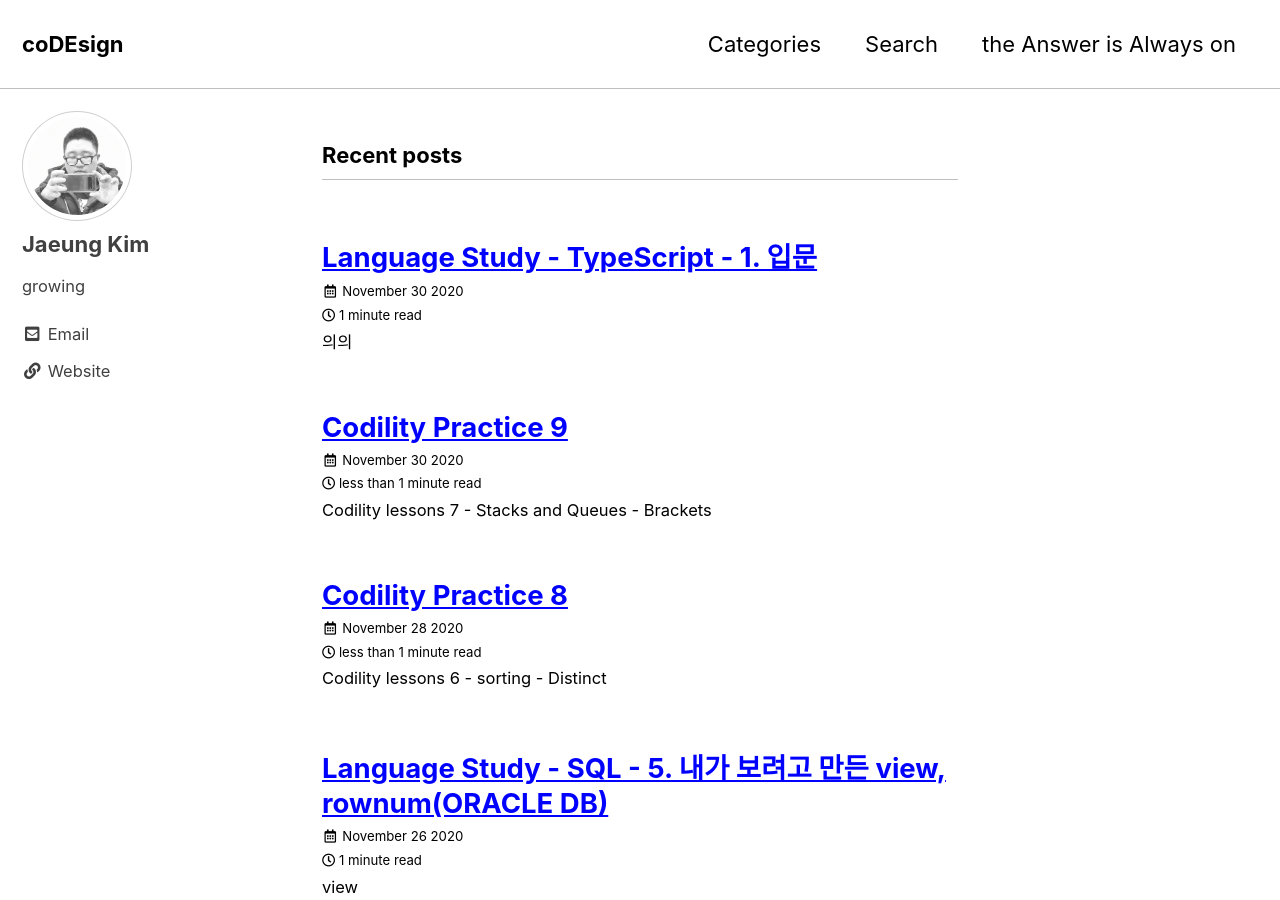
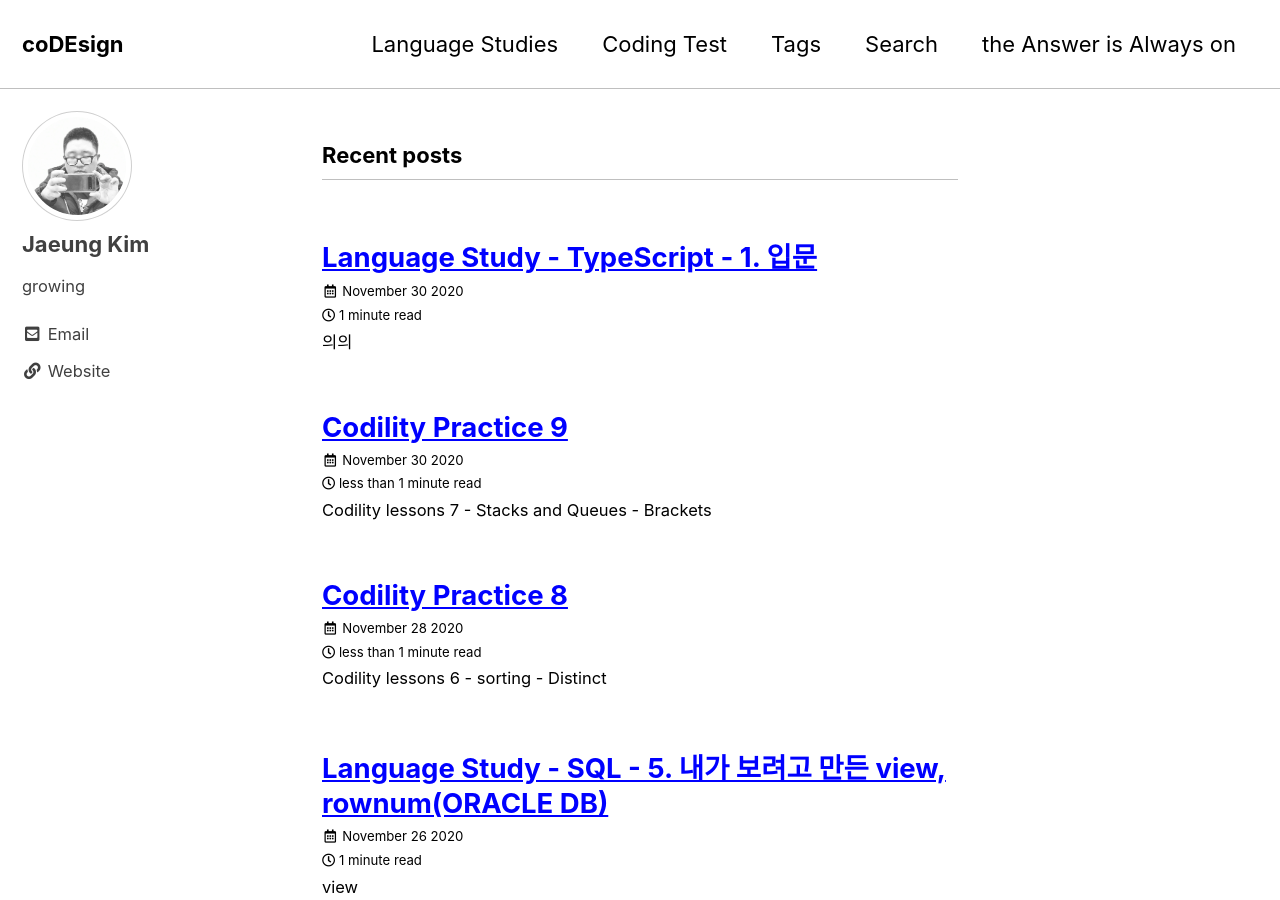
Before and after one commit to ArkimCity/ArkimCity.github.io, a Jekyll site: the page built from index.html, in a window 1280 px wide and 900 px high. Built offline with Jekyll 4.4.1, drawn with Linux system fonts in a browser that asks for light colours; cached includes are drawn as plain includes; the list of posts is cut into pages by our own code.

Commit message:
Update navigation.yml

```diff
--- a/_data/navigation.yml
+++ b/_data/navigation.yml
@@ -10,15 +10,12 @@ main:
   #   url: /collection-archive/
   # - title: "Sitemap"
   #   url: /sitemap/
-  - title: Categories
-    children:
-    - title: "Language Studies"
-      url: /categories/languagestudies/
-    - title: "Coding Test"
-      url: /categories/codingtest/
-
-  # - title: "Tags"
-  #   url: /tags/
+  - title: "Language Studies"
+    url: /categories/languagestudies/
+  - title: "Coding Test"
+    url: /categories/codingtest/
+  - title: "Tags"
+    url: /tags/
   - title: "Search"
     url: /search/
   - title: "the Answer is Always on"
```
